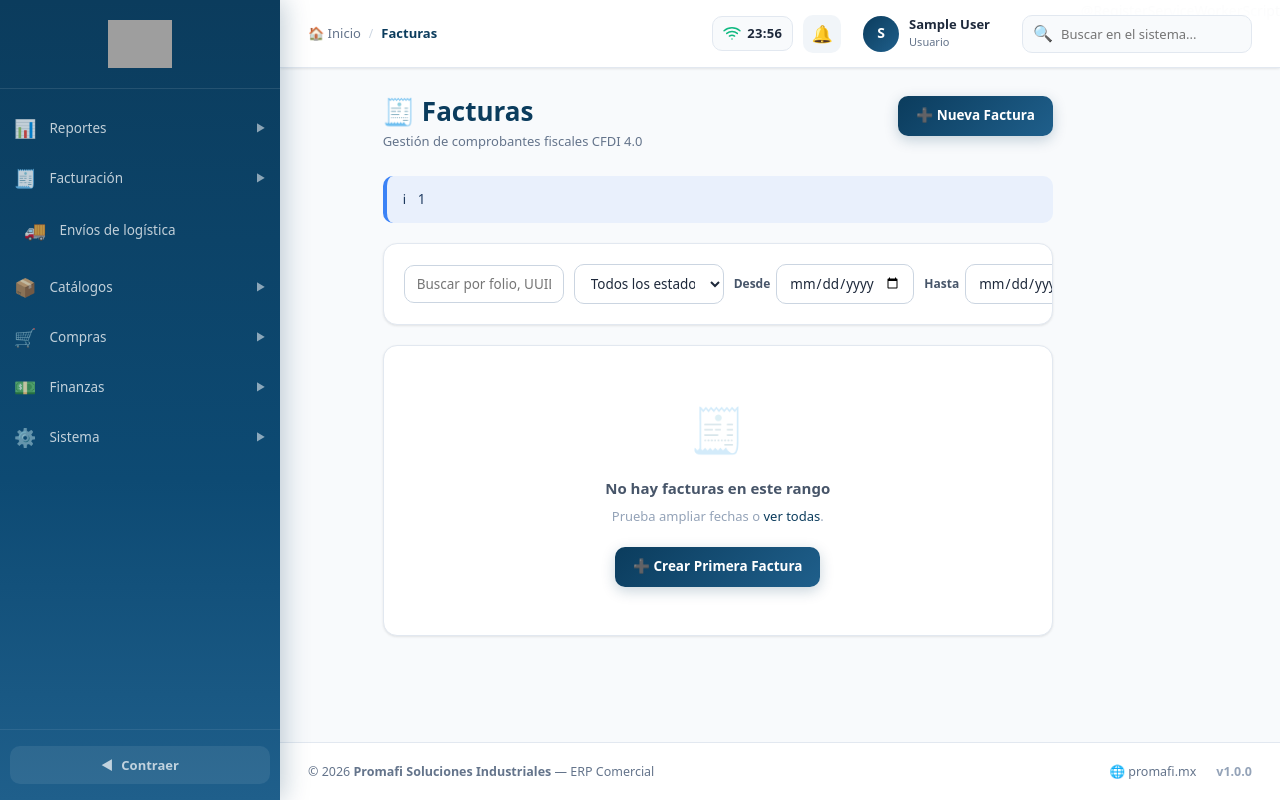
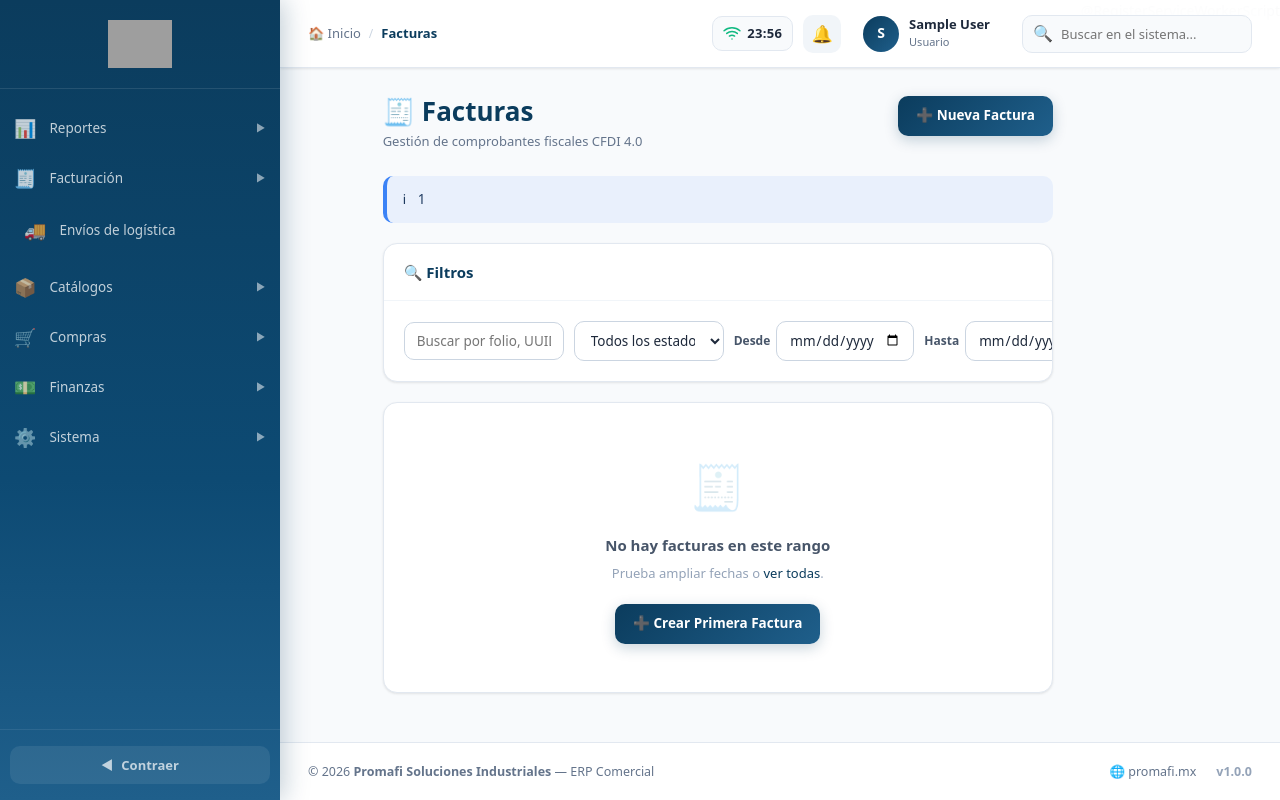
Before and after one commit to daaviidrguez/promafi-erp, a Laravel app: template resources/views/facturas/index.blade.php in a window 1280 px wide. Run offline with Laravel 12, Linux system fonts and the light colour scheme; the template is opened without the code that fills it, so the values that code supplies are empty; the visitor is signed in with stand-in values (Sample User, id 1); data comes from the database, SQL or seed files in the repository; style sheets or scripts are compiled from the project's sources; parts of the project's set-up code (start-up, migrations or seed data) failed here and were passed over; some libraries are stand-ins or nearby versions; grey boxes are pictures that could not be loaded.

Commit message:
añade el encabezado de filtros al index de facturas para coherencia visual.
Co-authored-by: Cursor <cursoragent@cursor.com>

```diff
--- a/resources/views/facturas/index.blade.php
+++ b/resources/views/facturas/index.blade.php
@@ -29,6 +29,9 @@ $breadcrumbs = [
 
 {{-- Filtros: búsqueda + estado + fechas en una sola línea --}}
 <div class="card">
+    <div class="card-header">
+        <div class="card-title">🔍 Filtros</div>
+    </div>
     <div class="card-body">
         <form method="GET" action="{{ route('facturas.index') }}" class="filtros-bar filtros-bar--inline">
             <div class="filtros-bar-left">
```
